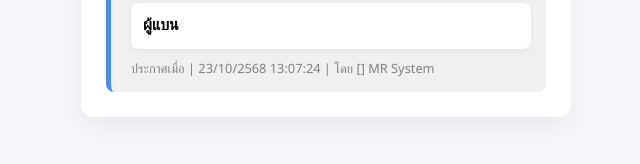
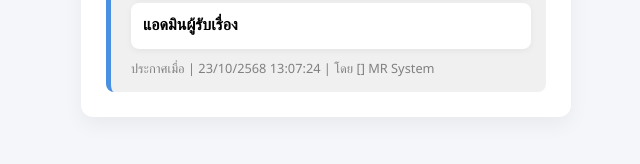
Before and after one commit to BoonHome88/Mr-Ban, a plain HTML site: page index.html in a window 1280 px wide. Both pictures are taken after a click on the button "🔍 แสดงตัวอย่าง". Shown: the part 1419-1583 px from the top of the page, 314-954 px from the left. Drawn offline with Linux system fonts and the light colour scheme; no server answers.

Commit message:
index.html

```diff
--- a/index.html
+++ b/index.html
@@ -204,7 +204,7 @@
       <label>ค่าปรับ</label>
       <input type="text" id="fine" value="0 IC" />
 
-      <label>ผู้แบน</label>
+      <label>แอดมินผู้รับเรื่อง</label>
       <input type="text" id="admin" required />
 
       <button type="button" id="previewBtn">🔍 แสดงตัวอย่าง</button>
@@ -269,7 +269,7 @@
         <div class="embed-field"><div class="embed-field-name">Steam Hex</div><div class="embed-field-value">${steam}</div></div>
         <div class="embed-field"><div class="embed-field-name">เหตุผล</div><div class="embed-field-value">${reason}</div></div>
         <div class="embed-field"><div class="embed-field-name">ค่าปรับ</div><div class="embed-field-value">${fine}</div></div>
-        <div class="embed-field"><div class="embed-field-name">ผู้แบน</div><div class="embed-field-value">${admin}</div></div>
+        <div class="embed-field"><div class="embed-field-name">แอดมินผู้รับเรื่อง</div><div class="embed-field-value">${admin}</div></div>
         <div class="embed-footer">ประกาศเมื่อ | ${new Date().toLocaleString('th-TH')} | โดย [${admin}] MR System</div>
       `;
 
@@ -306,7 +306,7 @@
               { name: "Steam Hex", value: steam, inline: true },
               { name: "เหตุผล", value: reason, inline: false },
               { name: "ค่าปรับ", value: fine, inline: true },
-              { name: "ผู้แบน", value: admin, inline: true },
+              { name: "แอดมินผู้รับเรื่อง", value: admin, inline: true },
             ],
             timestamp: new Date(),
           },
```
